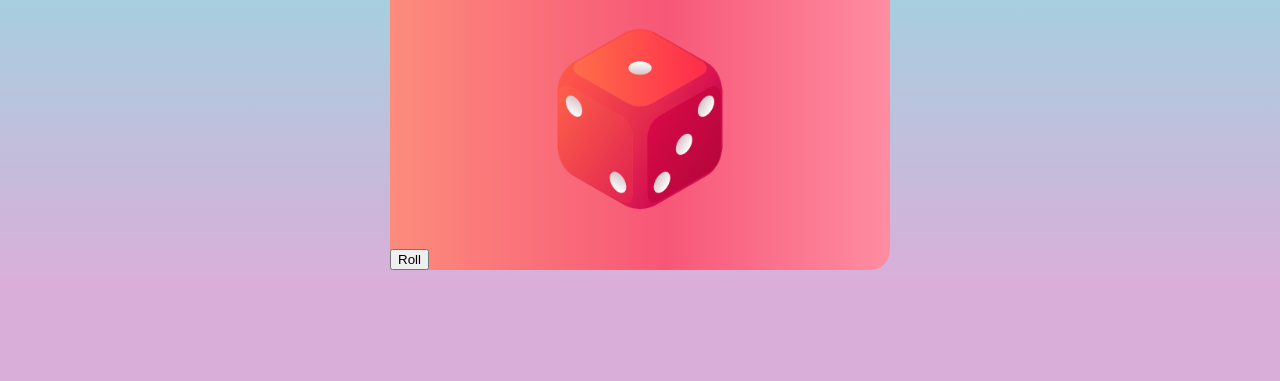
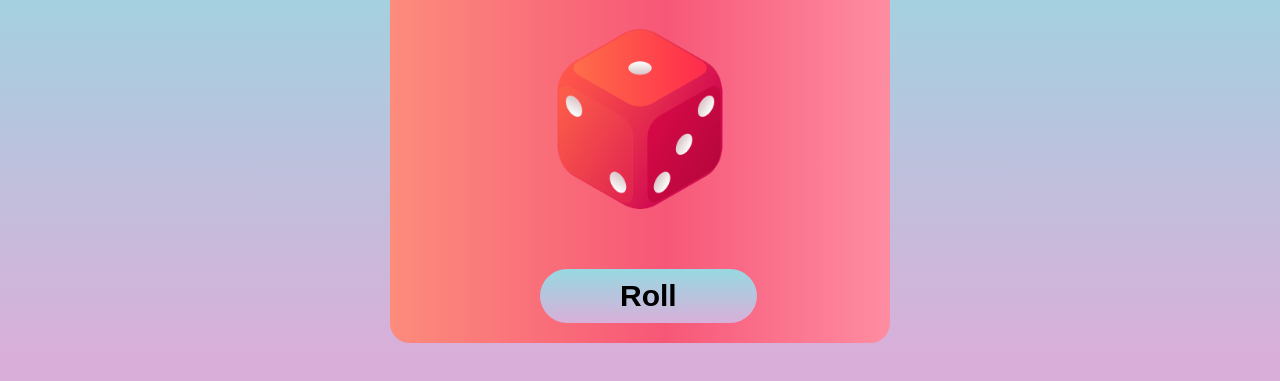
Before and after one commit to MaheshwariButle07/dice-roller, a plain HTML site: page index.html in a window 1280 px wide. Shown: the part 89-470 px from the top of the page. Drawn offline with Linux system fonts and the light colour scheme.

Commit message:
added css to button

```diff
--- a/index.html
+++ b/index.html
@@ -17,7 +17,7 @@
             background-color: #fc8c7c;
             background-image: linear-gradient(90deg, #fc8c7c 0%, #f75777 55%, #fe8da2 100%);
             width: 500px;
-            display: block;
+
             margin: 10px auto;
             border-radius: 20px;
 
@@ -38,6 +38,14 @@
         }
 
         .btn{
+            font-size: 30px;
+            font-weight: bold;
+            border: none;
+            margin: 20px 150px;
+            padding: 10px 80px ;
+            border-radius: 30px;
+            background-color: #D9AFD9;
+            background-image: linear-gradient(0deg, #D9AFD9 0%, #97D9E1 100%);
 
         }
     </style>
```
